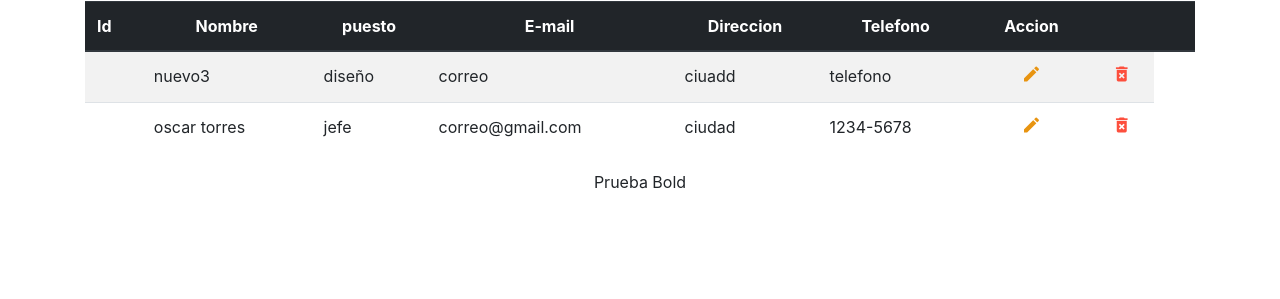
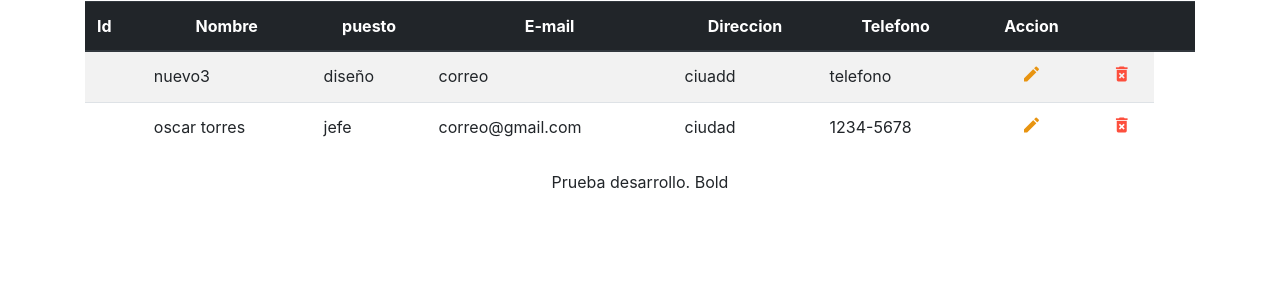
Before and after one commit to oscarito7/Prueba-bold, a PHP site: page / in a window 1280 px wide. Shown: the part 294-593 px from the top of the page. Run offline with PHP 8.4, Linux system fonts and the light colour scheme; data comes from the database, SQL or seed files in the repository; data that the repository does not hold is empty.

Commit message:
descripcion footer
descripcion footes

```diff
--- a/views/footer.php
+++ b/views/footer.php
@@ -3,7 +3,7 @@
 <div class="container-fluid">
 	<div class="row">
 		<div class="col text-center">
-			<p>Prueba Bold</p>
+			<p>Prueba desarrollo. Bold</p>
 
 		</div>
 	</div>
```
